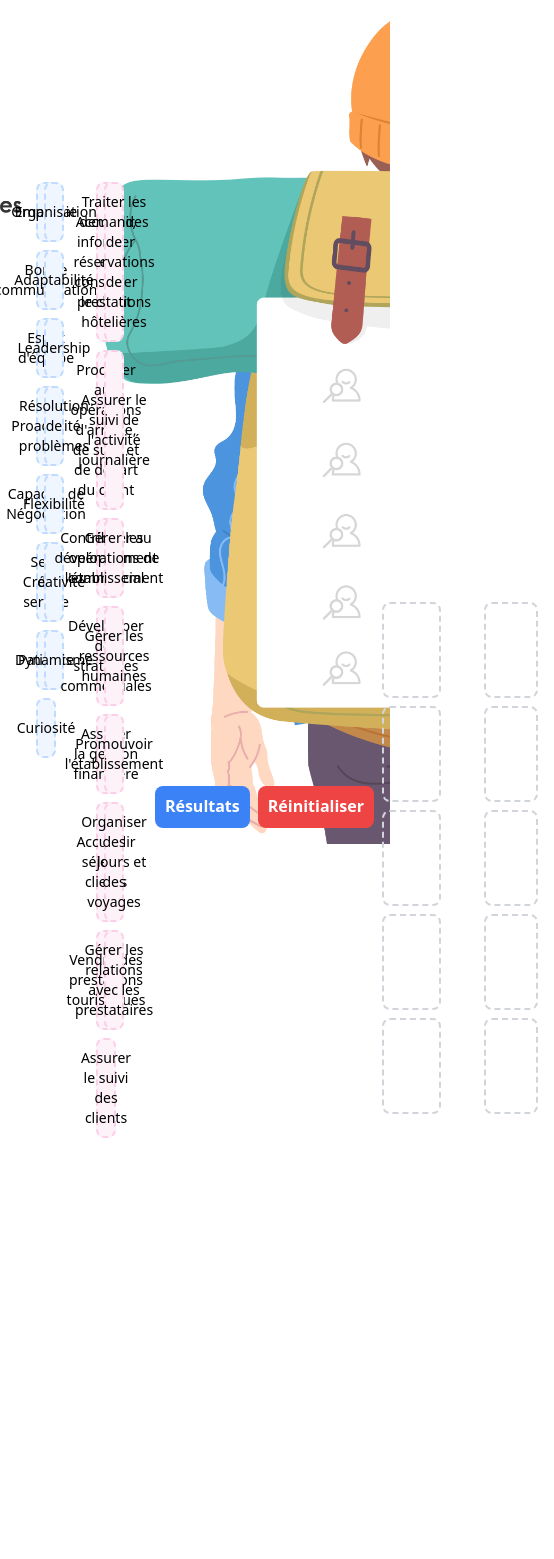
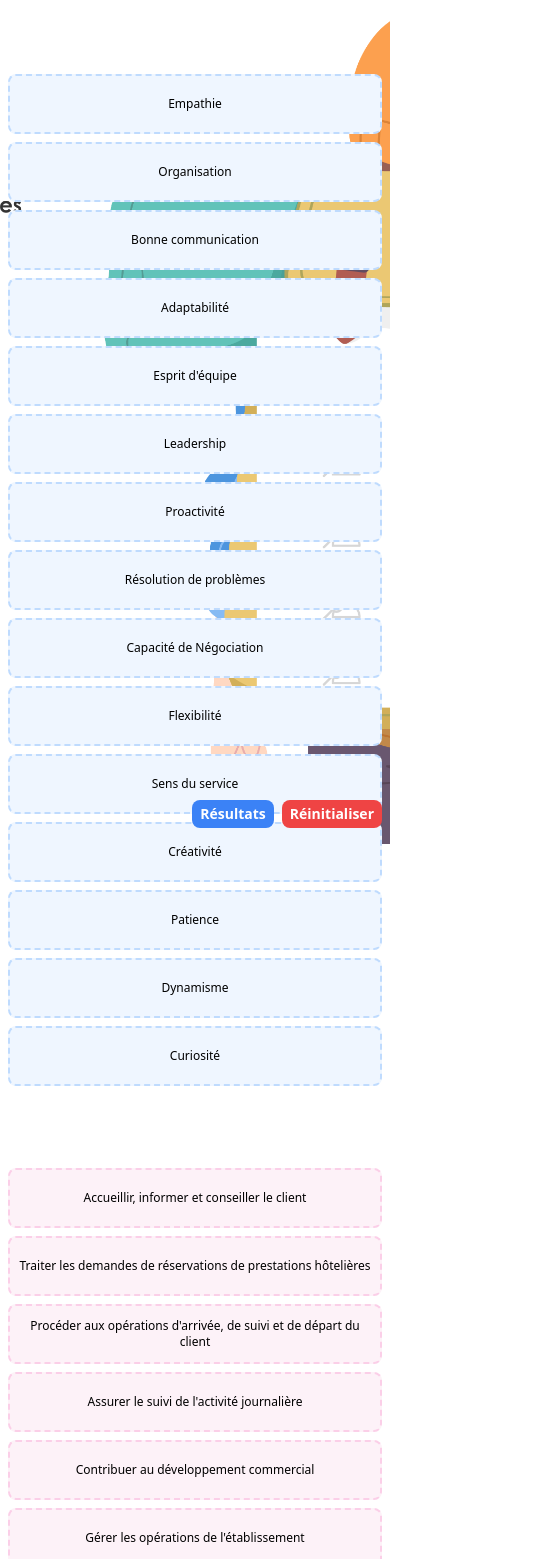
Before and after one commit to matthieu2022/app, a React (Vite) app: page / in a window 390 px wide. Shown: the top 1559 px of the page, 554 px wide, since content can reach past the window. Before the commit the page ends 1154 px from the top, so only its background shows below. Built offline with nearby package versions, Linux system fonts and the light colour scheme.

Commit message:
fix : correction sur app.tsx - responsive

```diff
--- a/package.json
+++ b/package.json
@@ -25,7 +25,9 @@
   },
   "dependencies": {
     "@radix-ui/react-dialog": "^1.1.2",
+    "clsx": "^2.1.1",
     "html2canvas": "^1.4.1",
-    "nodemailer": "^6.9.15"
+    "nodemailer": "^6.9.15",
+    "tailwind-merge": "^2.5.4"
   }
 }
--- a/src/App.tsx
+++ b/src/App.tsx
@@ -22,7 +22,7 @@ interface BackpackProps {
 
 // Composants
 const AppBackground = ({ children }: AppBackgroundProps) => (
-  <div className="min-h-screen p-4 relative">
+  <div className="min-h-screen p-2 md:p-4 relative">
     <div
       className="fixed inset-0 z-0"
       style={{
@@ -33,8 +33,10 @@ const AppBackground = ({ children }: AppBackgroundProps) => (
         opacity: 0.8,
       }}
     />
-    <div className="relative z-10 max-w-[1400px]">
-      <div className="flex justify-center items-start gap-8">{children}</div>
+    <div className="relative z-10 max-w-full md:max-w-[1400px] mx-auto">
+      <div className="flex flex-col md:flex-row justify-center items-center md:items-start gap-4 md:gap-8">
+        {children}
+      </div>
     </div>
   </div>
 );
@@ -48,14 +50,14 @@ const SkillList = ({
   onDrop,
   isCompetences,
 }: ColumnProps) => (
-  <div className="flex-1 max-w-xl mt-[150px] ml-[20px]">
+  <div className="w-full md:flex-1 md:max-w-xl mt-[50px] md:mt-[150px] mx-2 md:ml-[20px]">
     <div className="flex items-center justify-center mb-4">
       {/*<h2 className="text-lg font-semibold">{title}</h2>*/}
     </div>
     <div
       onDragOver={onDragOver}
       onDrop={(e) => onDrop(e, id)}
-      className="grid grid-cols-2 gap-2"
+      className="grid grid-cols-1 sm:grid-cols-2 gap-2"
     >
       {items.map((skill, index) => (
         <div
@@ -66,7 +68,7 @@ const SkillList = ({
             isCompetences
               ? "border-pink-200 bg-pink-50"
               : "border-blue-200 bg-blue-50"
-          } text-sm cursor-move hover:shadow-md transition-shadow min-h-[60px] flex items-center justify-center text-center`}
+          } text-xs md:text-sm cursor-move hover:shadow-md transition-shadow min-h-[60px] flex items-center justify-center text-center`}
         >
           {skill}
         </div>
@@ -82,11 +84,18 @@ const Backpack = ({
   onDrop,
 }: BackpackProps) => (
   <div
-    className="self-end mb-2 w-[580px] rounded-lg p-4 translate-x-[180px]"
-    style={{ marginTop: "320px", marginLeft: "20px" }}
+    className="w-full md:w-[580px] rounded-lg p-2 md:p-4 mx-auto md:translate-x-[180px]"
+    style={{
+      marginTop: "20px",
+      "@media (min-width: 768px)": {
+        marginTop: "320px",
+        marginLeft: "20px",
+      },
+    }}
   >
-    <div className="text-center gap-16">
-      <div className="grid grid-cols-2 gap-2">
+    <div className="text-center gap-4 md:gap-16">
+      <div className="grid grid-cols-1 sm:grid-cols-2 gap-2">
+        {/* Colonne Soft Skills */}
         <div>
           <div className="space-y-2">
             {skills.backpack.slice(0, 5).map((skill, index) => (
@@ -94,7 +103,7 @@ const Backpack = ({
                 key={index}
                 onDragOver={onDragOver}
                 onDrop={(e) => onDrop(e, "backpack", index)}
-                className="h-24 border-2 border-dashed border-gray-300 rounded-lg flex items-center justify-center ml-[30px]"
+                className="h-16 md:h-24 border-2 border-dashed border-gray-300 rounded-lg flex items-center justify-center mx-2 md:ml-[30px]"
               >
                 {skill && (
                   <div
@@ -102,7 +111,7 @@ const Backpack = ({
                     onDragStart={(e) =>
                       onDragStart(e, skill, "backpack", index)
                     }
-                    className="bg-blue-50 p-2 rounded text-sm cursor-move w-full h-full flex items-center justify-center"
+                    className="bg-blue-50 p-2 rounded text-xs md:text-sm cursor-move w-full h-full flex items-center justify-center"
                   >
                     {skill}
                   </div>
@@ -111,6 +120,7 @@ const Backpack = ({
             ))}
           </div>
         </div>
+        {/* Colonne Compétences */}
         <div>
           <div className="space-y-2">
             {skills.backpack.slice(5, 10).map((skill, index) => (
@@ -118,7 +128,7 @@ const Backpack = ({
                 key={index + 5}
                 onDragOver={onDragOver}
                 onDrop={(e) => onDrop(e, "backpack", index + 5)}
-                className="h-24 border-2 border-dashed border-gray-300 rounded-lg flex items-center justify-center ml-[35px]"
+                className="h-16 md:h-24 border-2 border-dashed border-gray-300 rounded-lg flex items-center justify-center mx-2 md:ml-[35px]"
               >
                 {skill && (
                   <div
@@ -126,7 +136,7 @@ const Backpack = ({
                     onDragStart={(e) =>
                       onDragStart(e, skill, "backpack", index + 5)
                     }
-                    className="bg-pink-50 p-2 rounded text-sm cursor-move w-full h-full flex items-center justify-center"
+                    className="bg-pink-50 p-2 rounded text-xs md:text-sm cursor-move w-full h-full flex items-center justify-center"
                   >
                     {skill}
                   </div>
@@ -446,11 +456,11 @@ const App = () => {
       />
 
       {showResults && (
-        <Card className="fixed top-4 left-1/2 transform w-full max-w-2xl bg-white bg-opacity-85 shadow-lg">
-          <CardHeader className="bg-custom-blue font-semibold text-white text-center text-lg py-0.5">
+        <Card className="fixed top-4 left-2 right-2 md:left-1/2 md:transform md:-translate-x-1/2 w-auto md:w-full md:max-w-2xl bg-white bg-opacity-85 shadow-lg">
+          <CardHeader className="bg-custom-blue font-semibold text-white text-center text-base md:text-lg py-0.5">
             Résultats de votre recherche de profil
           </CardHeader>
-          <CardContent className="p-4">
+          <CardContent className="p-2 md:p-4">
             <div className="space-y-2">
               <hr />
               <h3 className="font-semibold">
@@ -473,16 +483,16 @@ const App = () => {
         </Card>
       )}
 
-      <div className="fixed bottom-4 right-4 space-x-2">
+      <div className="fixed bottom-4 right-2 md:right-4 space-x-2">
         <Button
           onClick={handleShowResults}
-          className="bg-blue-500 hover:bg-blue-600 text-white px-[10px] pb-[10px] rounded-lg rounded-lg"
+          className="text-sm md:text-base bg-blue-500 hover:bg-blue-600 text-white px-2 md:px-[10px] py-1 md:pb-[10px] rounded-lg"
         >
           Résultats
         </Button>
         <Button
           onClick={resetApp}
-          className="bg-red-500 hover:bg-red-600 text-white px-[10px] pb-[10px] rounded-lg rounded-lg"
+          className="text-sm md:text-base bg-red-500 hover:bg-red-600 text-white px-2 md:px-[10px] py-1 md:pb-[10px] rounded-lg"
         >
           Réinitialiser
         </Button>
```
Also changed, not shown: 1 other file (tests, documents, lock files or other folders).
